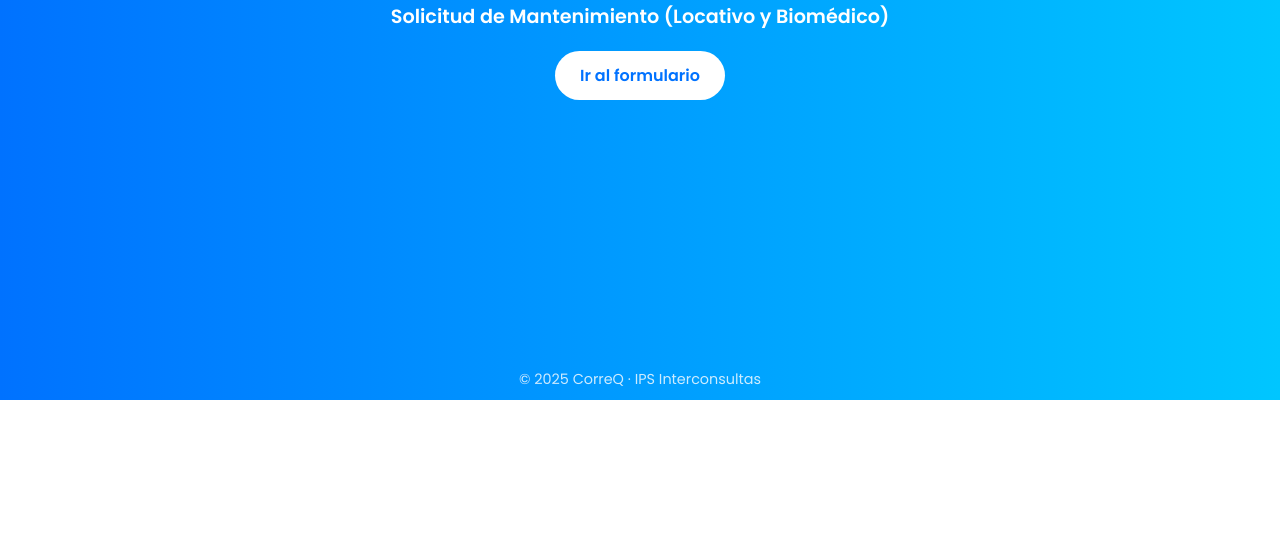
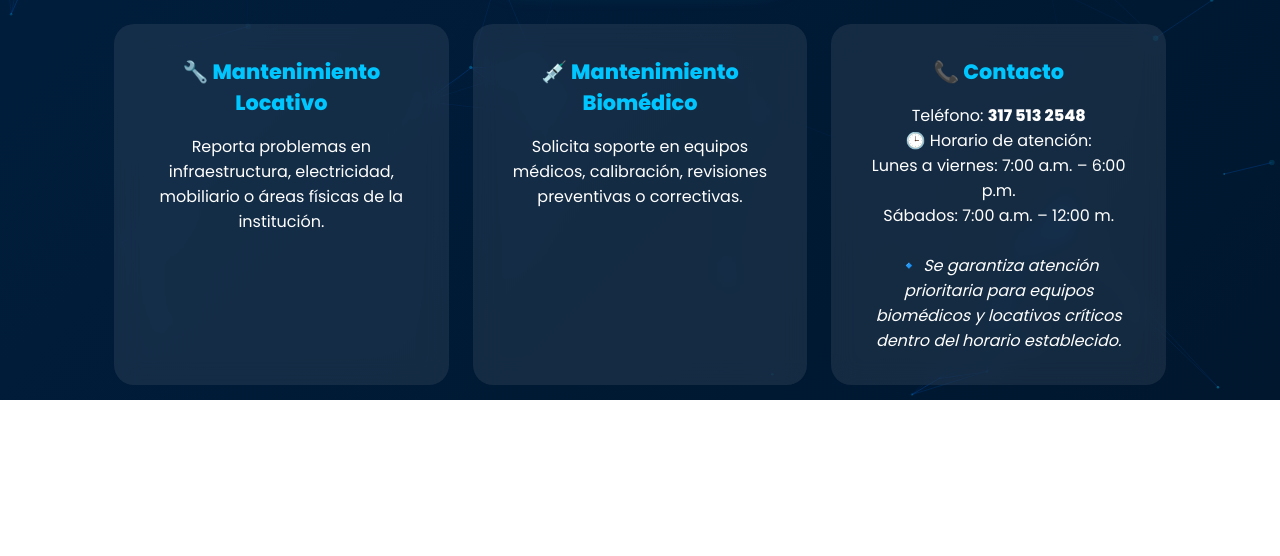
Before and after one commit to Mantenimiento0/reportes-mantenimiento, a plain HTML site: page index.html in a window 1280 px wide. Shown: the part 400-956 px from the top of the page. Before the commit the page ends 800 px from the top, so only its background shows below. Drawn offline with nearby package versions, Linux system fonts and the light colour scheme.

Commit message:
Update index.html

```diff
--- a/index.html
+++ b/index.html
@@ -6,18 +6,32 @@
   <title>Solicitud de Mantenimiento - IPS Interconsultas</title>
   <link href="https://fonts.googleapis.com/css2?family=Poppins:wght@400;600;800&display=swap" rel="stylesheet">
 
+  <!-- Favicon -->
+  <link rel="icon" type="image/png" href="Logo-Interconsultas-01b-500px.png">
+
   <style>
+    * { margin: 0; padding: 0; box-sizing: border-box; font-family: 'Poppins', sans-serif; }
+
     body {
-      font-family: 'Poppins', sans-serif;
-      margin: 0;
+      color: #ffffff;
+      display: flex;
+      flex-direction: column;
+      align-items: center;
+      justify-content: center;
+      min-height: 100vh;
+      text-align: center;
       padding: 0;
-      background: linear-gradient(to right, #0072ff, #00c6ff);
-      color: #fff;
-      display: flex;
-      justify-content: center;
-      align-items: center;
-      height: 100vh;
-      overflow: hidden;
+      overflow-x: hidden;
+      position: relative;
+    }
+
+    /* Fondo animado */
+    #particles-js {
+      position: fixed;
+      top: 0; left: 0;
+      width: 100%; height: 100%;
+      z-index: -1;
+      background: linear-gradient(135deg, #001f3f, #00172e);
     }
 
     /* Loader */
@@ -25,113 +39,234 @@
       position: fixed;
       top: 0; left: 0;
       width: 100%; height: 100%;
-      background: #0072ff;
+      background: #00172e;
       display: flex;
+      flex-direction: column;
+      align-items: center;
       justify-content: center;
-      align-items: center;
-      flex-direction: column;
-      z-index: 1000;
+      z-index: 9999;
+    }
+
+    #loader img {
+      width: 160px;
+      margin-bottom: 20px;
+      animation: fadeIn 1.5s infinite alternate;
     }
 
     .spinner {
-      width: 50px;
-      height: 50px;
-      border: 5px solid rgba(255,255,255,0.3);
-      border-top: 5px solid #fff;
+      border: 6px solid rgba(255, 255, 255, 0.2);
+      border-top: 6px solid #00c6ff;
       border-radius: 50%;
+      width: 60px;
+      height: 60px;
       animation: spin 1s linear infinite;
-      margin-bottom: 15px;
     }
 
-    @keyframes spin {
-      0% { transform: rotate(0deg); }
-      100% { transform: rotate(360deg); }
+    @keyframes spin { 0% { transform: rotate(0deg);} 100% { transform: rotate(360deg);} }
+    @keyframes fadeIn { from { opacity: 0.3;} to { opacity: 1;} }
+
+    /* Contenido */
+    #content {
+      display: none;
+      width: 100%;
+      max-width: 1100px;
+      padding: 3rem 1.5rem;
+      opacity: 0;
+      transform: translateY(30px);
+      transition: all 1s ease;
     }
 
-    /* Contenedor */
-    .container {
-      text-align: center;
-      max-width: 600px;
-      padding: 20px;
-      display: none; /* Se oculta hasta que el loader termine */
+    /* Cuando se activa la animación de entrada */
+    #content.show {
+      opacity: 1;
+      transform: translateY(0);
     }
 
-    h1 {
-      font-size: 2.5rem;
-      font-weight: 800;
-      margin-bottom: 10px;
-    }
+    header img { max-width: 220px; margin-bottom: 1rem; }
 
-    /* Subtítulo parpadeante */
-    h2 {
-      font-size: 1.2rem;
+    header h1 { font-size: 2.8rem; margin-bottom: 0.5rem; font-weight: 800; letter-spacing: 1px; }
+    header h2 {
+      font-size: 1.4rem;
+      margin-bottom: 2rem;
+      background: linear-gradient(90deg, #00c6ff, #0072ff);
+      -webkit-background-clip: text;
+      -webkit-text-fill-color: transparent;
       font-weight: 600;
-      margin-bottom: 20px;
-      animation: blink 1.2s infinite;
+      animation: blink 1.5s infinite; /* Subtítulo parpadeante */
     }
 
     @keyframes blink {
-      50% { opacity: 0; }
+      50% { opacity: 0.5; }
     }
 
-    a {
+    .btn {
       display: inline-block;
-      padding: 12px 25px;
-      background: #fff;
-      color: #0072ff;
-      font-weight: 600;
-      border-radius: 30px;
+      background: linear-gradient(90deg, #0072ff, #00c6ff, #00ffb9);
+      background-size: 300% 300%;
+      animation: gradientMove 6s ease infinite;
+      color: white;
+      padding: 1.2rem 3rem;
+      font-size: 1.2rem;
+      font-weight: bold;
+      text-transform: uppercase;
       text-decoration: none;
-      transition: 0.3s;
+      border-radius: 50px;
+      box-shadow: 0 6px 25px rgba(0, 198, 255, 0.5);
+      transition: transform 0.3s;
+      margin-top: 2rem;
+    }
+    .btn:hover { transform: translateY(-5px) scale(1.05); }
+
+    @keyframes gradientMove {
+      0% { background-position: 0% 50%; }
+      50% { background-position: 100% 50%; }
+      100% { background-position: 0% 50%; }
     }
 
-    a:hover {
-      background: #00c6ff;
-      color: #fff;
+    /* Secciones extras */
+    .cards {
+      display: grid;
+      grid-template-columns: repeat(auto-fit, minmax(280px, 1fr));
+      gap: 1.5rem;
+      margin-top: 3rem;
+    }
+    .card {
+      background: rgba(255, 255, 255, 0.08);
+      border-radius: 20px;
+      padding: 2rem;
+      backdrop-filter: blur(12px);
+      transition: transform 0.3s, box-shadow 0.3s;
+    }
+    .card:hover {
+      transform: translateY(-8px);
+      box-shadow: 0 8px 25px rgba(0, 198, 255, 0.3);
+    }
+    .card h3 { margin-bottom: 1rem; font-size: 1.3rem; color: #00c6ff; }
+
+    footer {
+      margin-top: 4rem;
+      font-size: 0.9rem;
+      opacity: 0.8;
+      border-top: 1px solid rgba(255, 255, 255, 0.2);
+      padding-top: 1rem;
     }
 
-    /* Footer */
-    footer {
+    /* Botón ir arriba */
+    #btnTop {
+      display: none;
       position: fixed;
-      bottom: 10px;
-      width: 100%;
-      text-align: center;
-      font-size: 0.9rem;
-      opacity: 0.8;
+      bottom: 30px;
+      right: 30px;
+      background: #00c6ff;
+      color: white;
+      border: none;
+      border-radius: 50%;
+      width: 50px;
+      height: 50px;
+      font-size: 22px;
+      cursor: pointer;
+      box-shadow: 0 6px 20px rgba(0,198,255,0.4);
+      transition: transform 0.3s;
+      z-index: 1000;
     }
+    #btnTop:hover { transform: scale(1.15); }
   </style>
 </head>
 <body>
+  <!-- Fondo animado -->
+  <div id="particles-js"></div>
+
   <!-- Loader -->
   <div id="loader">
+    <img src="Logo-Interconsultas-01b-500px.png" alt="Logo Interconsultas">
     <div class="spinner"></div>
-    <p>Cargando...</p>
   </div>
 
-  <!-- Contenido principal -->
-  <div class="container" id="content">
-    <h1>IPS Interconsultas</h1>
-    <h2>Solicitud de Mantenimiento (Locativo y Biomédico)</h2>
-    <a href="https://docs.google.com/forms/d/e/1FAIpQLSecDBk7SAgtcUd88NXNw6jDhk2ySoCqMEOVsIZaOqpkmMAZKw/viewform" target="_blank">
-      Ir al formulario
+  <!-- Contenido -->
+  <div id="content">
+    <header>
+      <img src="Logo-Interconsultas-01b-500px.png" alt="Logo IPS Interconsultas">
+      <h1>IPS Interconsultas</h1>
+      <h2>Solicitud de Mantenimiento (Locativo y Biomédico)</h2>
+    </header>
+
+    <a href="https://docs.google.com/forms/d/e/1FAIpQLSecDBk7SAgtcUd88NXNw6jDhk2ySoCqMEOVsIZaOqpkmMAZKw/viewform" target="_blank" class="btn">
+      🚀 Ir al Formulario
     </a>
+
+    <section class="cards">
+      <div class="card">
+        <h3>🔧 Mantenimiento Locativo</h3>
+        <p>Reporta problemas en infraestructura, electricidad, mobiliario o áreas físicas de la institución.</p>
+      </div>
+      <div class="card">
+        <h3>💉 Mantenimiento Biomédico</h3>
+        <p>Solicita soporte en equipos médicos, calibración, revisiones preventivas o correctivas.</p>
+      </div>
+      <div class="card">
+        <h3>📞 Contacto</h3>
+        <p>
+          Teléfono: <strong>317 513 2548</strong><br>
+          🕒 Horario de atención:<br>
+          Lunes a viernes: 7:00 a.m. – 6:00 p.m.<br>
+          Sábados: 7:00 a.m. – 12:00 m.<br><br>
+          🔹 <em>Se garantiza atención prioritaria para equipos biomédicos y locativos críticos dentro del horario establecido.</em>
+        </p>
+      </div>
+    </section>
+
+    <footer>
+     © Plataforma desarrollada por CorreQ <br>
+     Gracias por utilizar los canales digitales de IPS Interconsultas.
+    </footer>
   </div>
 
-  <!-- Footer -->
-  <footer>
-    © 2025 CorreQ · IPS Interconsultas
-  </footer>
+  <!-- Botón ir arriba -->
+  <button id="btnTop">⬆</button>
 
+  <!-- Scripts -->
+  <script src="https://cdn.jsdelivr.net/particles.js/2.0.0/particles.min.js"></script>
   <script>
-    // Simulación de carga antes de mostrar el contenido
+    // Loader
     window.addEventListener("load", () => {
-      const loader = document.getElementById("loader");
-      const content = document.getElementById("content");
       setTimeout(() => {
-        loader.style.display = "none";
+        document.getElementById("loader").style.display = "none";
+        const content = document.getElementById("content");
         content.style.display = "block";
-      }, 1500); // 1.5 segundos de carga
+        setTimeout(() => content.classList.add("show"), 50);
+      }, 1800);
     });
+
+    // Configuración de partículas
+    particlesJS("particles-js", {
+      "particles": {
+        "number": { "value": 60, "density": { "enable": true, "value_area": 800 } },
+        "color": { "value": "#00c6ff" },
+        "shape": { "type": "circle" },
+        "opacity": { "value": 0.4, "random": true },
+        "size": { "value": 3, "random": true },
+        "line_linked": { "enable": true, "distance": 150, "color": "#0072ff", "opacity": 0.3, "width": 1 },
+        "move": { "enable": true, "speed": 2 }
+      },
+      "interactivity": {
+        "events": { "onhover": { "enable": true, "mode": "grab" } },
+        "modes": { "grab": { "distance": 200, "line_linked": { "opacity": 0.6 } } }
+      },
+      "retina_detect": true
+    });
+
+    // Botón ir arriba
+    const btnTop = document.getElementById("btnTop");
+    window.onscroll = () => {
+      if (document.documentElement.scrollTop > 200) {
+        btnTop.style.display = "block";
+      } else {
+        btnTop.style.display = "none";
+      }
+    };
+    btnTop.onclick = () => {
+      window.scrollTo({ top: 0, behavior: "smooth" });
+    };
   </script>
 </body>
 </html>
```
